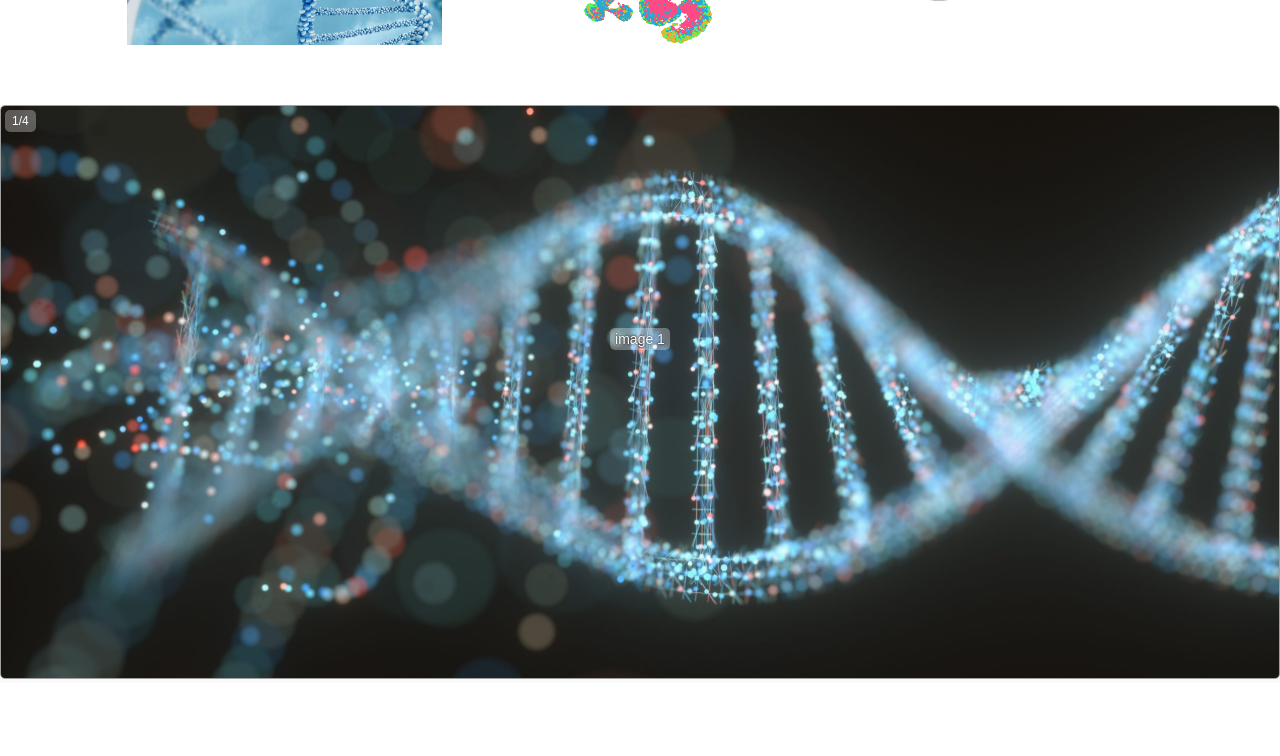
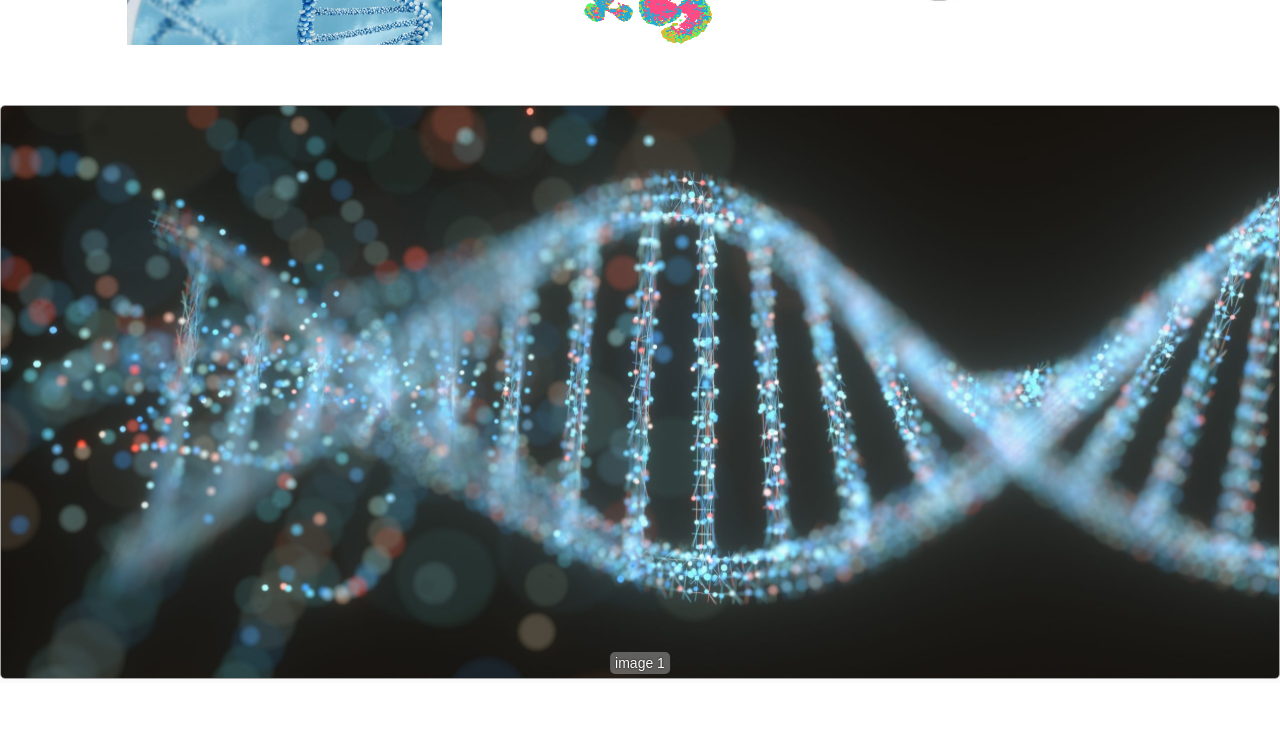
Before and after one commit to wmeng1018/Chen-lab-website, a Jekyll site: the page built from index.md, in a window 1280 px wide. Shown: the part 704-1460 px from the top of the page. Built offline with Jekyll 4.4.1, drawn with Linux system fonts in a browser that asks for light colours.

Commit message:
Update slide.html

```diff
--- a/_includes/slide.html
+++ b/_includes/slide.html
@@ -1,7 +1,7 @@
 <style>
 #hcg-slider-1 .hcg-slide-container {
 	width: auto;
-	height: 250px;
+	height: auto;
 }
 .hcg-slider {
 	text-align: center;
@@ -38,32 +38,6 @@
 	background-color: rgba(255,255,255,0.30);
 	display: inline-block;
 	transform: translate(-50%, -5px);
-}
-.hcg-slide-dot-control {
-	margin-top: 10px;
-	text-align: center;
-}
-.hcg-slide-dot {
-	cursor: pointer;
-	height: 13px;
-	width: 13px;
-	margin: 0 2px;
-	background-color: #bbb;
-	border-radius: 50%;
-	display: inline-block;
-}
-.hcg-slide-dot.dot-active {
-	background-color: #717171;
-}
-.hcg-slide-number {
-	color: #ffffff;
-	font-size: 12px;
-	padding: 4px 7px;
-	position: absolute;
-	border-radius: 5px;
-	top: 5px;
-	left: 5px;
-	background-color: rgba(255,255,255,0.30);
 }
 /************CSS Animation***********/
 
@@ -110,6 +84,7 @@
 
 
 
+
 <script>
 (function(){
 //If you want to include more images, add the link name and URL of the image in the array list below.
@@ -129,19 +104,14 @@
 		// if no link without href="" tag
 		let href = (images_list[i].link == "" ? "":' href="'+images_list[i].link+'"');
 		images_div += '<a'+href+' class="hcg-slides animated"'+(i === 0 ? ' style="display:block"':'')+'>'+
-						'<span class="hcg-slide-number">'+(i+1)+'/'+images_list.length+'</span>'+
 						'<img src="'+images_list[i].url+'" alt="'+images_list[i].name+'">'+
 						'<span class="hcg-slide-text">'+images_list[i].name+'</span>'+
 					 '</a>';
-		dots_div += '<span class="hcg-slide-dot'+(i === 0 ? ' dot-active':'')+'" data-id="'+i+'"></span>';
 	}
 	slider_id.querySelector(".hcg-slider-body").innerHTML = images_div;
-	slider_id.querySelector(".hcg-slide-dot-control").innerHTML = dots_div;
-
 	let slide_index = 0;
 
 	let images = slider_id.querySelectorAll(".hcg-slides");
-	let dots = slider_id.querySelectorAll(".hcg-slide-dot");
 	function showSlides() {
 		if (slide_index > images.length-1) {
 			slide_index = 0;
```
Also changed, not shown: other parts of _includes/slide.html (+0 -10 lines).
